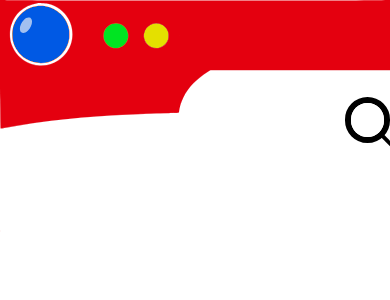
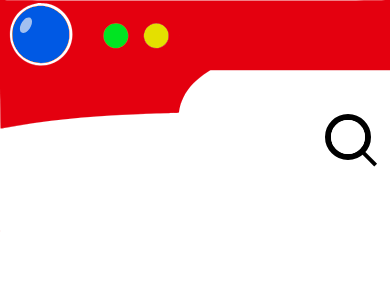
Before and after one commit to jas2johns/puppydex, a Next.js app: page / in a window 390 px wide. Shown: the top 300 px of the page. Built offline with nearby package versions, Linux system fonts and the light colour scheme.

Commit message:
fixed search bar placement

```diff
--- a/src/styles/Home.module.css
+++ b/src/styles/Home.module.css
@@ -23,18 +23,22 @@
 	align-items: center;
 	flex-wrap: nowrap;
 	overflow: hidden;
+
+	position: relative;
+	right: 5vw;
+	top: 11vh;
 }
 
-.header .search {
+/* .header .search {
 	align-self: end;
-	/* margin-bottom: 1rem; */
-}
+	/* margin-bottom: 1rem;
+} */
 .invisible{
 	display: none;
 }
-.header .search input {
-	/* background-color: white; */
-}
+/* .header .search input {
+	 background-color: white;
+} */
 
 .description {
 	display: inherit;
@@ -293,8 +297,21 @@
 	.header {
 		min-height: 22rem;
 	}
+
 }
+@media (max-width: 480px) {
+	.searchFormWrapper{
+		/* display: flex;
+		justify-content: center;
+		align-items: center;
+		flex-wrap: nowrap;*/
+		overflow: visible;
 
+		position: relative;
+		right: 5vw;
+		top: 2vh;
+	}
+}
 @media (prefers-color-scheme: dark) {
 	.vercelLogo {
 		filter: invert(1);
--- a/src/styles/globals.css
+++ b/src/styles/globals.css
@@ -7,7 +7,8 @@
 	--font-size: 20px;
     --frame-color: #000000;
     --size: 2.5em;
-    --open-width: 18em;
+    /* changed the width of the searchbar here */
+    --open-width: 13em;
     --open-padding: 0.3em 2.1em 0.3em 0.4em;
     --frame-thickness: 0.3em;
     --handle-height: 1.4em;
```
